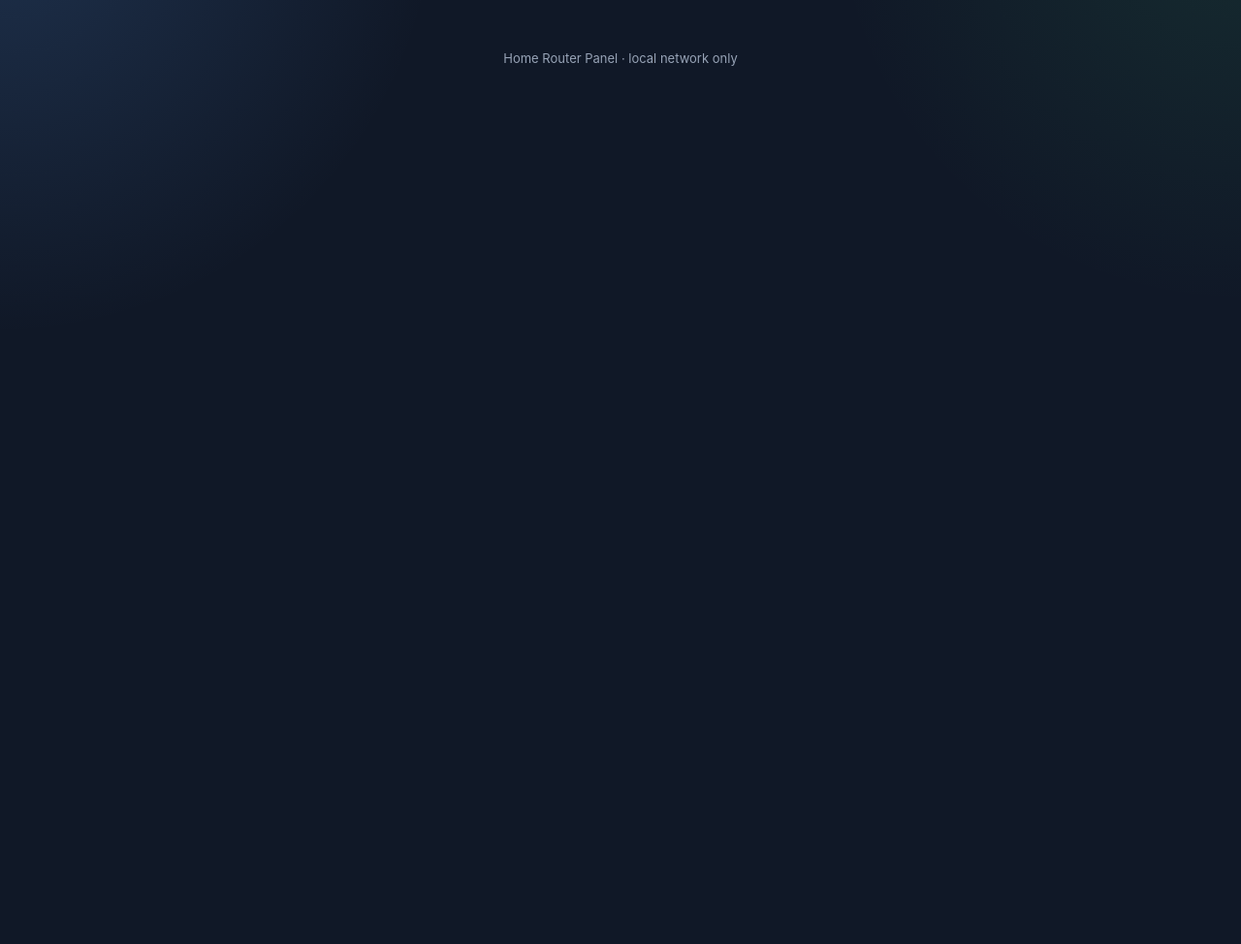
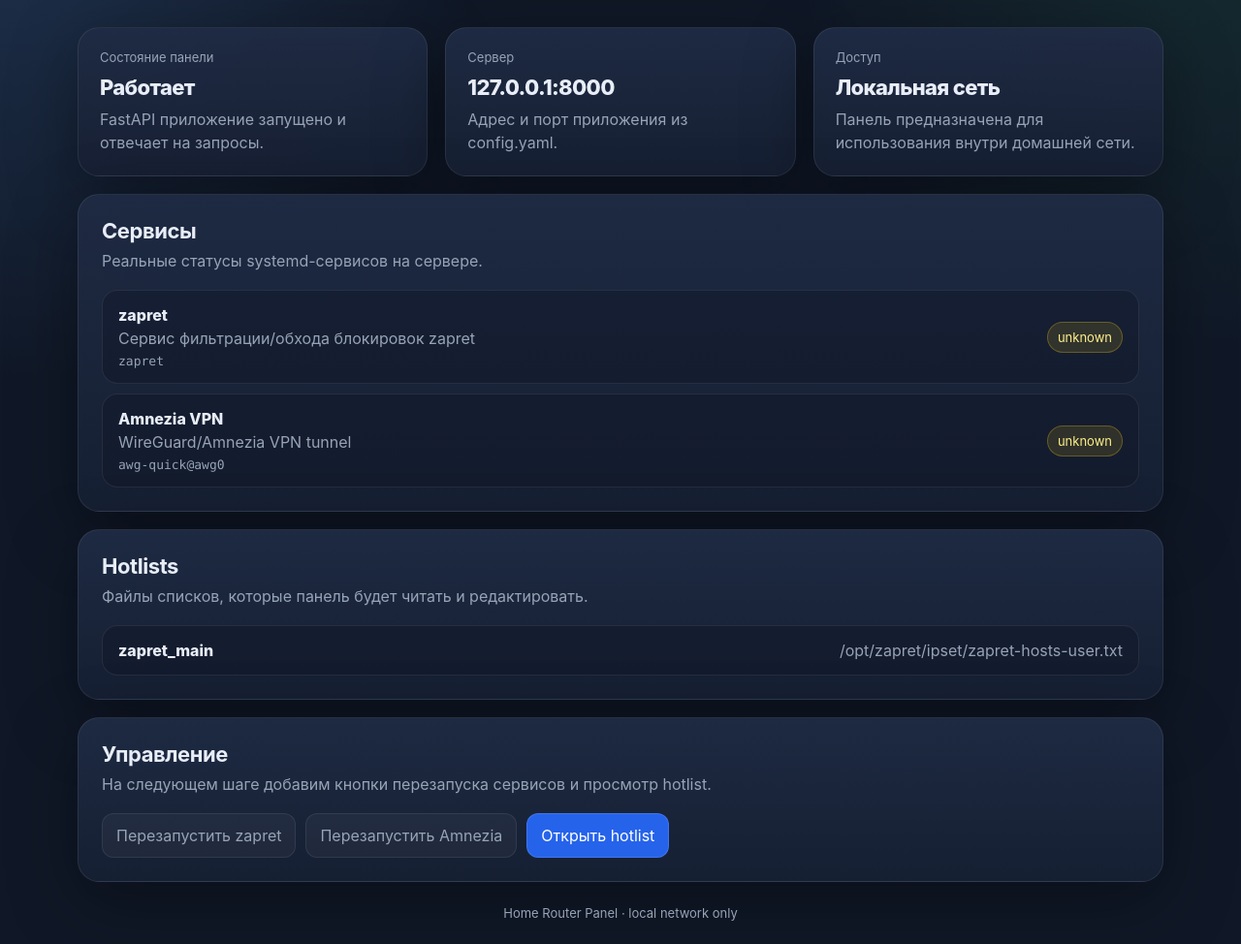
Before and after one commit to meteopavel/Home_Router_Panel, a FastAPI app: page / in a window 1280 px wide. Shown: the part 108-1082 px from the top of the page at 97% size. Before the commit the page ends 307 px from the top, so only its background shows below. Run offline with FastAPI, Linux system fonts and the light colour scheme.

Commit message:
Add systemd service statuses

```diff
--- a/app/main.py
+++ b/app/main.py
@@ -5,6 +5,7 @@ from fastapi.staticfiles import StaticFiles
 from fastapi.templating import Jinja2Templates
 
 from app.config import load_config
+from app.services import get_services_status
 
 
 PROJECT_ROOT = Path(__file__).resolve().parent.parent
@@ -22,6 +23,7 @@ templates = Jinja2Templates(directory=TEMPLATES_DIR)
 @app.get("/")
 def index(request: Request):
     config = load_config()
+    services = get_services_status(config)
 
     return templates.TemplateResponse(
         request=request,
@@ -29,6 +31,7 @@ def index(request: Request):
         context={
             "title": config.get("app", {}).get("title", "Home Router Panel"),
             "config": config,
+            "services": services,
         },
     )
 
--- a/static/style.css
+++ b/static/style.css
@@ -231,6 +231,42 @@ h2 {
     margin-top: 24px;
 }
 
+.service-main {
+    min-width: 0;
+}
+
+.service-unit {
+    color: var(--muted);
+    font-family: ui-monospace, SFMono-Regular, Menlo, Monaco, Consolas, "Liberation Mono", monospace;
+    font-size: 13px;
+    margin-top: 6px;
+    word-break: break-all;
+}
+
+.pill-green {
+    background: rgba(74, 222, 128, 0.12);
+    color: #bbf7d0;
+    border-color: rgba(74, 222, 128, 0.28);
+}
+
+.pill-red {
+    background: rgba(248, 113, 113, 0.12);
+    color: #fecaca;
+    border-color: rgba(248, 113, 113, 0.28);
+}
+
+.pill-yellow {
+    background: rgba(250, 204, 21, 0.12);
+    color: #fef08a;
+    border-color: rgba(250, 204, 21, 0.28);
+}
+
+.pill-gray {
+    background: rgba(148, 163, 184, 0.12);
+    color: #cbd5e1;
+    border-color: rgba(148, 163, 184, 0.28);
+}
+
 @media (max-width: 860px) {
     .grid-3 {
         grid-template-columns: 1fr;
--- a/templates/index.html
+++ b/templates/index.html
@@ -1,32 +1,101 @@
-<!doctype html>
-<html lang="ru">
-<head>
-    <meta charset="utf-8">
-    <meta name="viewport" content="width=device-width, initial-scale=1">
-    <title>{{ title }}</title>
-    <link rel="stylesheet" href="{{ url_for('static', path='/style.css') }}">
-</head>
-<body>
-<div class="page">
-    <header class="header">
+{% extends "base.html" %}
+
+{% block content %}
+
+<section class="grid grid-3">
+    <article class="card">
+        <div class="card-label">Состояние панели</div>
+        <div class="card-title">Работает</div>
+        <p class="card-text">
+            FastAPI приложение запущено и отвечает на запросы.
+        </p>
+    </article>
+
+    <article class="card">
+        <div class="card-label">Сервер</div>
+        <div class="card-title">
+            {{ config.server.host }}:{{ config.server.port }}
+        </div>
+        <p class="card-text">
+            Адрес и порт приложения из config.yaml.
+        </p>
+    </article>
+
+    <article class="card">
+        <div class="card-label">Доступ</div>
+        <div class="card-title">Локальная сеть</div>
+        <p class="card-text">
+            Панель предназначена для использования внутри домашней сети.
+        </p>
+    </article>
+</section>
+
+<section class="section">
+    <div class="section-header">
         <div>
-            <div class="eyebrow">Локальная панель</div>
-            <h1>{{ title }}</h1>
+            <h2>Сервисы</h2>
+            <p>Реальные статусы systemd-сервисов на сервере.</p>
         </div>
+    </div>
 
-        <div class="header-badge">
-            <span class="status-dot status-dot-green"></span>
-            Онлайн
+    <div class="service-list">
+        {% for service in services %}
+            <div class="service-row">
+                <div class="service-main">
+                    <div class="service-name">{{ service.name }}</div>
+                    <div class="service-desc">{{ service.description }}</div>
+                    <div class="service-unit">{{ service.unit }}</div>
+                </div>
+
+                {% if service.state == "active" %}
+                    <span class="pill pill-green">active</span>
+                {% elif service.state == "inactive" %}
+                    <span class="pill pill-gray">inactive</span>
+                {% elif service.state == "failed" %}
+                    <span class="pill pill-red">failed</span>
+                {% elif service.state == "not_configured" %}
+                    <span class="pill pill-yellow">not configured</span>
+                {% elif service.state == "systemctl_not_found" %}
+                    <span class="pill pill-yellow">no systemctl</span>
+                {% else %}
+                    <span class="pill pill-yellow">{{ service.state }}</span>
+                {% endif %}
+            </div>
+        {% endfor %}
+    </div>
+</section>
+
+<section class="section">
+    <div class="section-header">
+        <div>
+            <h2>Hotlists</h2>
+            <p>Файлы списков, которые панель будет читать и редактировать.</p>
         </div>
-    </header>
+    </div>
 
-    <main class="content">
-        {% block content %}{% endblock %}
-    </main>
+    <div class="config-box">
+        {% for name, path in config.hotlists.items() %}
+            <div class="config-row">
+                <span class="config-key">{{ name }}</span>
+                <span class="config-value">{{ path }}</span>
+            </div>
+        {% endfor %}
+    </div>
+</section>
 
-    <footer class="footer">
-        Home Router Panel · local network only
-    </footer>
-</div>
-</body>
-</html>
+<section class="section">
+    <div class="section-header">
+        <div>
+            <h2>Управление</h2>
+            <p>На следующем шаге добавим кнопки перезапуска сервисов и просмотр hotlist.</p>
+        </div>
+    </div>
+
+    <div class="actions">
+        <button class="button" disabled>Перезапустить zapret</button>
+        <button class="button" disabled>Перезапустить Amnezia</button>
+        <button class="button button-primary" disabled>Открыть hotlist</button>
+    </div>
+</section>
+
+{% endblock %}
```
Also changed, not shown: app/services.py (added, +85 -0 lines).
